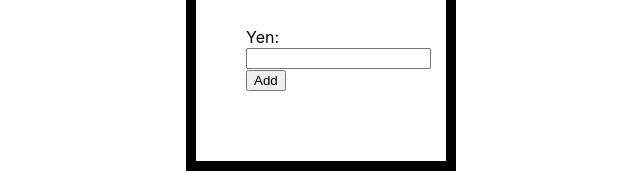
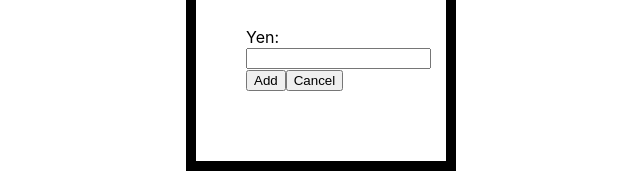
Before and after one commit to montanafish/training, a React (Create React App) app: page / in a window 1280 px wide. Shown: the part 249-422 px from the top of the page, without its empty margins (319-959 px from the left). Built offline with nearby package versions, Linux system fonts and the light colour scheme.

Commit message:
added cancel btn

```diff
--- a/src/components/CoinSlot.js
+++ b/src/components/CoinSlot.js
@@ -11,6 +11,11 @@ export default class CoinSlot extends Component {
     this.coinSlot.current.value = ''
   }
 
+  cancel() {
+    this.props.cancel()
+    this.coinSlot.current.value = ''
+  }
+
   render() {
     return (
       <div
@@ -21,6 +26,7 @@ export default class CoinSlot extends Component {
         Yen: <input type="number" name="money" ref={this.coinSlot} />
         <br />
         <button onClick={() => this.addCoin()}>Add</button>
+        <button onClick={() => this.cancel()}>Cancel</button>
       </div>
     )
   }
--- a/src/containers/VendingMachine/index.js
+++ b/src/containers/VendingMachine/index.js
@@ -16,6 +16,10 @@ class VendingMachine extends Component {
 
   addCoin = coin => {
     this.setState({ message: 'Please Choose Your Drink', balance: this.state.balance + coin })
+  }
+
+  cancel = () => {
+    this.setState({ balance: 0 })
   }
 
   selectJuice = price => {
@@ -44,7 +48,7 @@ class VendingMachine extends Component {
         </div>
 
         <VendingMachineDisplay message={this.state.message} balance={this.state.balance} />
-        <CoinSlot addCoin={this.addCoin} />
+        <CoinSlot addCoin={this.addCoin} cancel={this.cancel} />
       </div>
     )
   }
```
